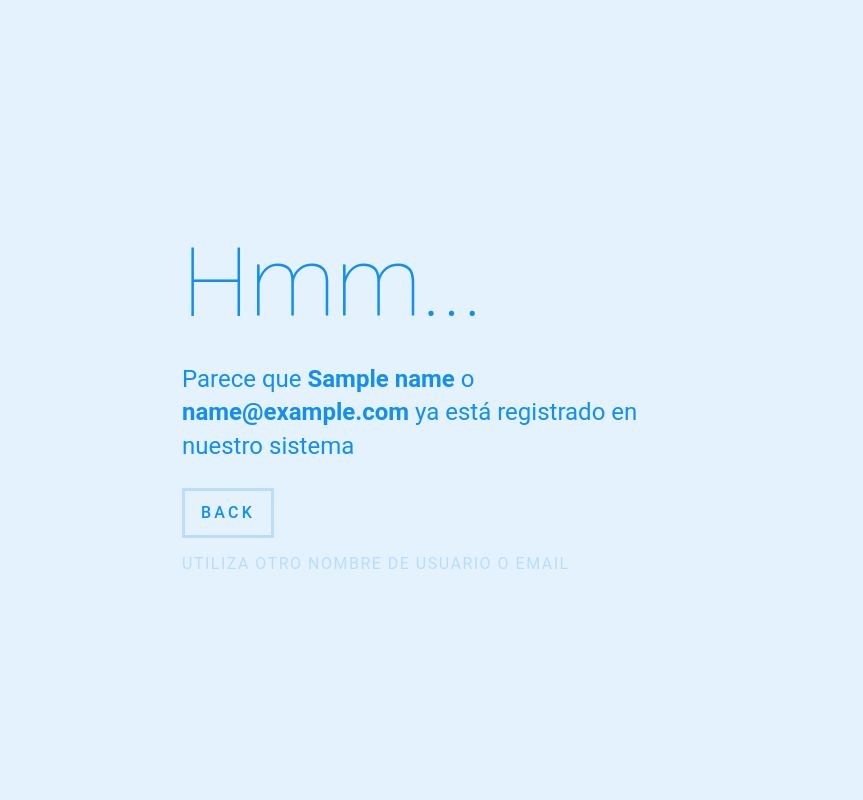
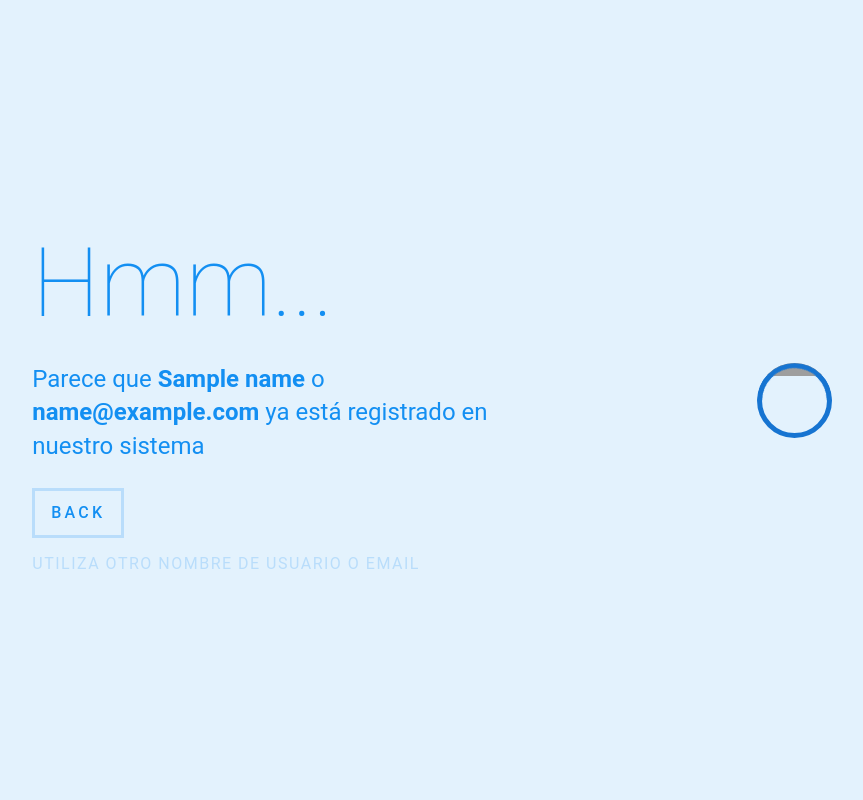
Before and after one commit to VictorNS69/DesTapaIS, a Flask app: template src/templates/error_sign_in.html in a window 1280 px wide. Shown: the whole page, without its empty margins (208-1071 px from the left). Run offline with Flask 2, Linux system fonts and the light colour scheme; the template is opened without the code that fills it: most values are stand-ins (such as "Sample title", 1, 10 or a date in 2020); style sheets or scripts are compiled from the project's sources; grey boxes are pictures that could not be loaded.

Commit message:
added rocket

```diff
--- a/src/templates/error_sign_in.html
+++ b/src/templates/error_sign_in.html
@@ -1,4 +1,4 @@
-<link rel="stylesheet" href="{{ url_for('static', filename='css/user_already_exist.css') }}">
+<link rel="stylesheet" href="{{ url_for('static', filename='css/user_already_exist.scss') }}">
 
 
 <div class="wrapper">
@@ -7,3 +7,7 @@
   <div class="buttons"><a href="/">back</a>
       <span>Utiliza otro nombre de usuario o email</span></div>
 </div>
+<div class="space">
+  <div class="blackhole"></div>
+  <div class="ship"></div>
+</div>
```
Also changed, not shown: src/static/css/user_already_exist.scss (line endings or trailing spaces).
